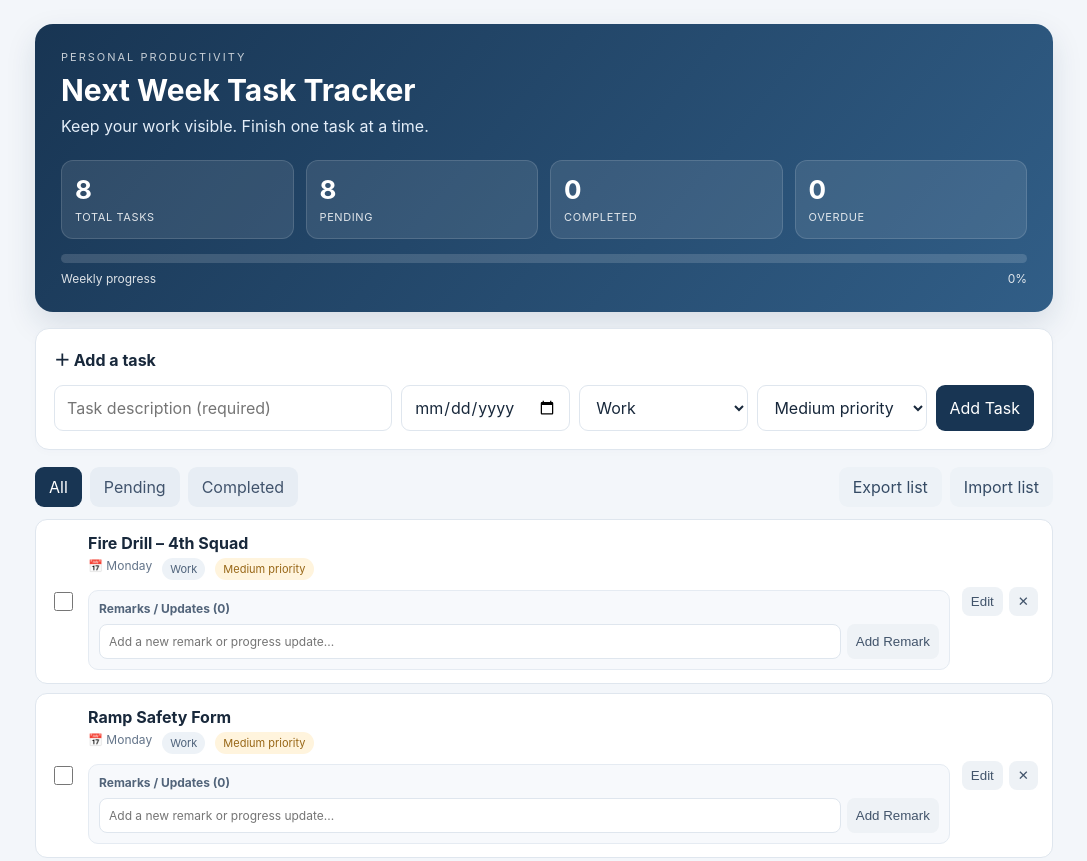
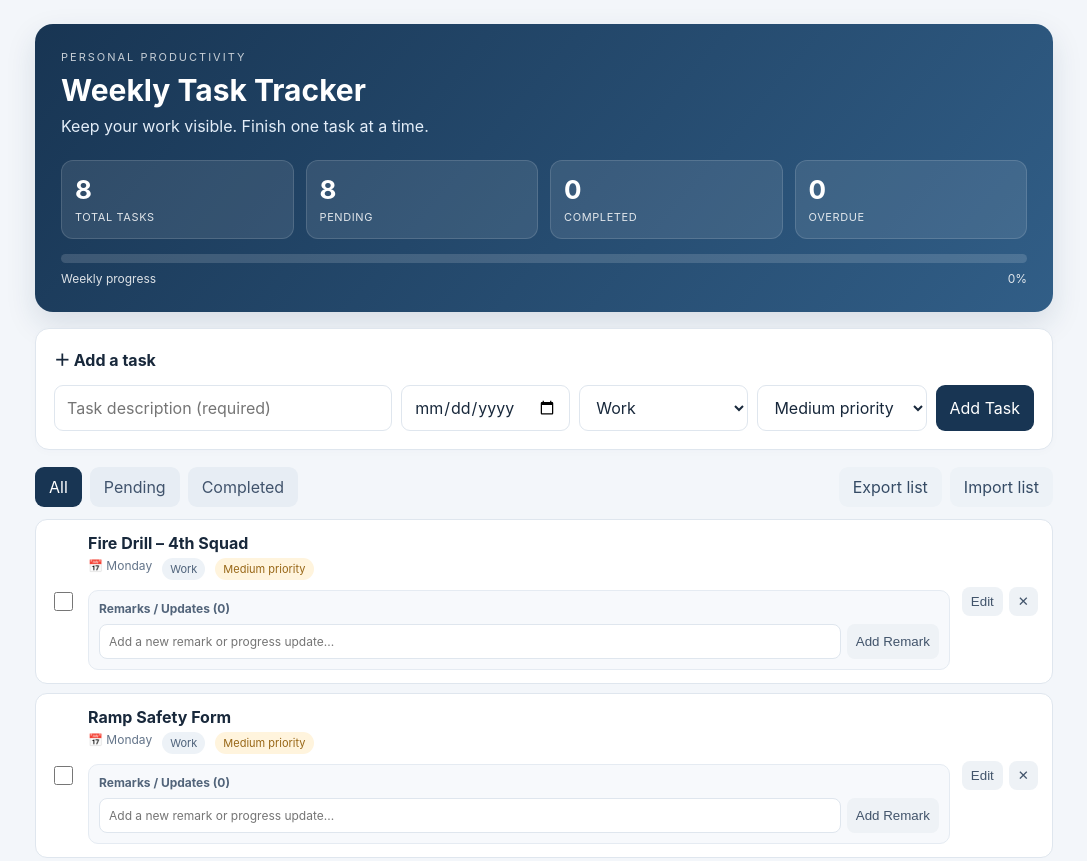
Before and after one commit to aadispo/matci-task-tracker, a plain HTML site: page index.html in a window 1280 px wide. Shown: the top 861 px of the page, without its empty margins (96-1183 px from the left). Drawn offline with Linux system fonts and the light colour scheme.

Commit message:
Update index.html

```diff
--- a/index.html
+++ b/index.html
@@ -3,7 +3,7 @@
 <head>
 <meta charset="UTF-8">
 <meta name="viewport" content="width=device-width, initial-scale=1.0">
-<title>Next Week Task Tracker</title>
+<title>Weekly Task Tracker</title>
 <style>
 :root{--navy:#183553;--blue:#2e5e8b;--bg:#f3f6fa;--ink:#18283b;--muted:#64758a;--line:#dfe6ee;--green:#2f986c;--red:#b64d4d;--amber:#b47b20}
 *{box-sizing:border-box}body{margin:0;background:var(--bg);font-family:Inter,Segoe UI,Arial,sans-serif;color:var(--ink)}.wrap{max-width:1050px;margin:0 auto;padding:24px 16px 50px}
@@ -16,7 +16,7 @@
 <body>
 <div class="wrap">
 <header class="hero">
-<div class="eyebrow">PERSONAL PRODUCTIVITY</div><h1>Next Week Task Tracker</h1><p>Keep your work visible. Finish one task at a time.</p>
+<div class="eyebrow">PERSONAL PRODUCTIVITY</div><h1>Weekly Task Tracker</h1><p>Keep your work visible. Finish one task at a time.</p>
 <div class="stats">
 <div class="stat"><strong id="total">0</strong><span>TOTAL TASKS</span></div>
 <div class="stat"><strong id="pending">0</strong><span>PENDING</span></div>
```
